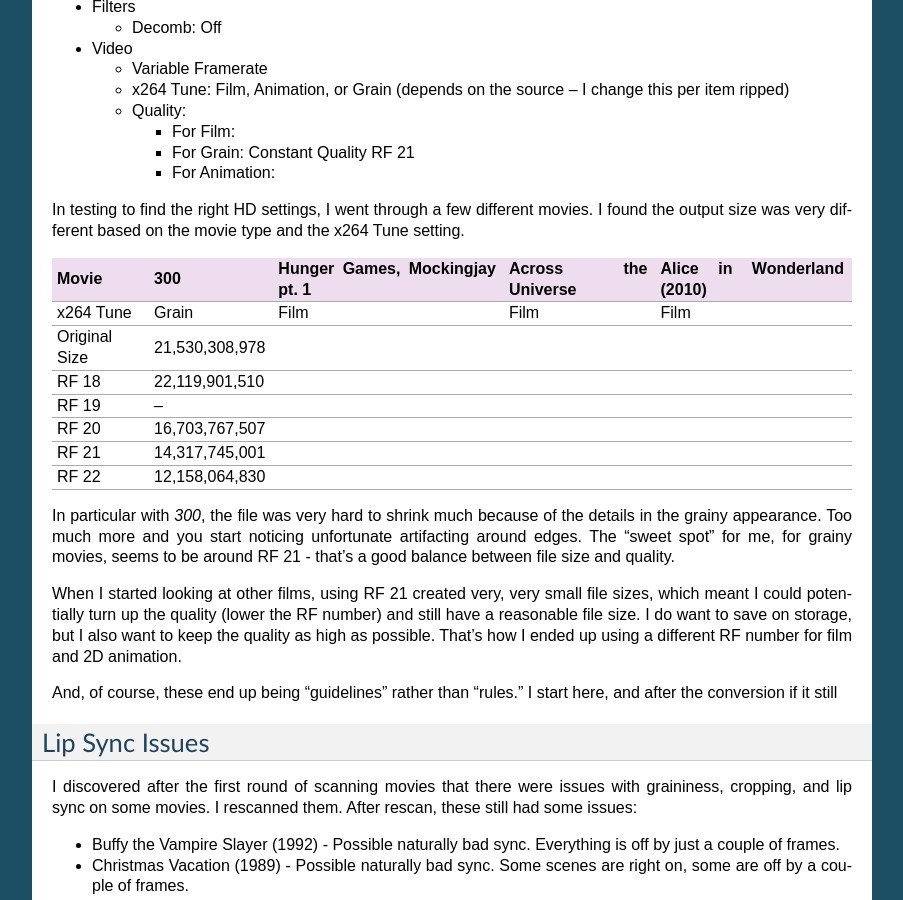
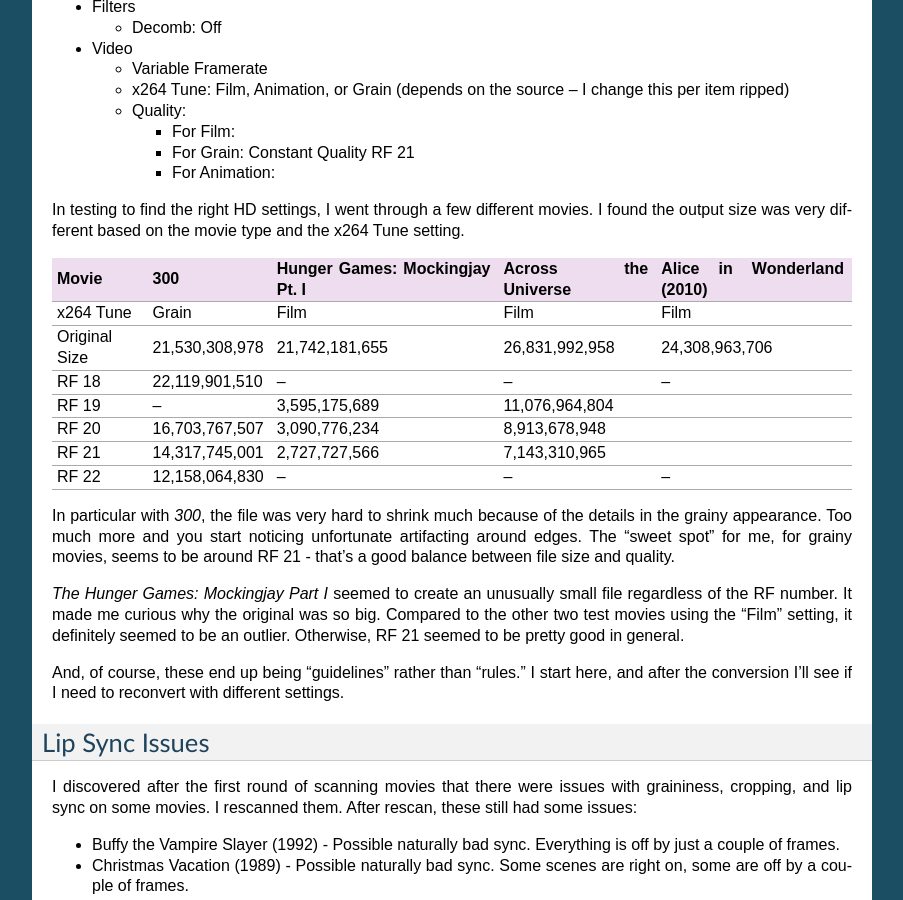
Before and after one commit to tillig/mediacenter, a Sphinx documentation site: the page built from docs/software/convert/handbrake.rst, in a window 1280 px wide and 900 px high, scrolled down 1432 px. Shown: the whole window, without its empty margins (198-1101 px from the left). Built offline with Sphinx 7.4.7, drawn with Linux system fonts in a browser that asks for light colours.

Commit message:
Added video comparison figures.

```diff
--- a/docs/software/convert/handbrake.rst
+++ b/docs/software/convert/handbrake.rst
@@ -94,22 +94,22 @@
 In testing to find the right HD settings, I went through a few different movies. I found the output size was very different based on the movie type and the x264 Tune setting.
 
 =============  ==============  ==============================  ===================  ==========================
-Movie          300             Hunger Games, Mockingjay pt. 1  Across the Universe  Alice in Wonderland (2010)
+Movie          300             Hunger Games: Mockingjay Pt. I  Across the Universe  Alice in Wonderland (2010)
 =============  ==============  ==============================  ===================  ==========================
 x264 Tune      Grain           Film                            Film                 Film
-Original Size  21,530,308,978
-RF 18          22,119,901,510
-RF 19          --
-RF 20          16,703,767,507
-RF 21          14,317,745,001
-RF 22          12,158,064,830
+Original Size  21,530,308,978  21,742,181,655                  26,831,992,958       24,308,963,706
+RF 18          22,119,901,510  --                              --                   --
+RF 19          --              3,595,175,689                   11,076,964,804
+RF 20          16,703,767,507  3,090,776,234                   8,913,678,948
+RF 21          14,317,745,001  2,727,727,566                   7,143,310,965
+RF 22          12,158,064,830  --                              --                   --
 =============  ==============  ==============================  ===================  ==========================
 
 In particular with *300*, the file was very hard to shrink much because of the details in the grainy appearance. Too much more and you start noticing unfortunate artifacting around edges. The "sweet spot" for me, for grainy movies, seems to be around RF 21 - that's a good balance between file size and quality.
 
-When I started looking at other films, using RF 21 created very, very small file sizes, which meant I could potentially turn up the quality (lower the RF number) and still have a reasonable file size. I do want to save on storage, but I also want to keep the quality as high as possible. That's how I ended up using a different RF number for film and 2D animation.
+*The Hunger Games: Mockingjay Part I* seemed to create an unusually small file regardless of the RF number. It made me curious why the original was so big. Compared to the other two test movies using the "Film" setting, it definitely seemed to be an outlier. Otherwise, RF 21 seemed to be pretty good in general.
 
-And, of course, these end up being "guidelines" rather than "rules." I start here, and after the conversion if it still
+And, of course, these end up being "guidelines" rather than "rules." I start here, and after the conversion I'll see if I need to reconvert with different settings.
 
 Lip Sync Issues
 ===============
```
